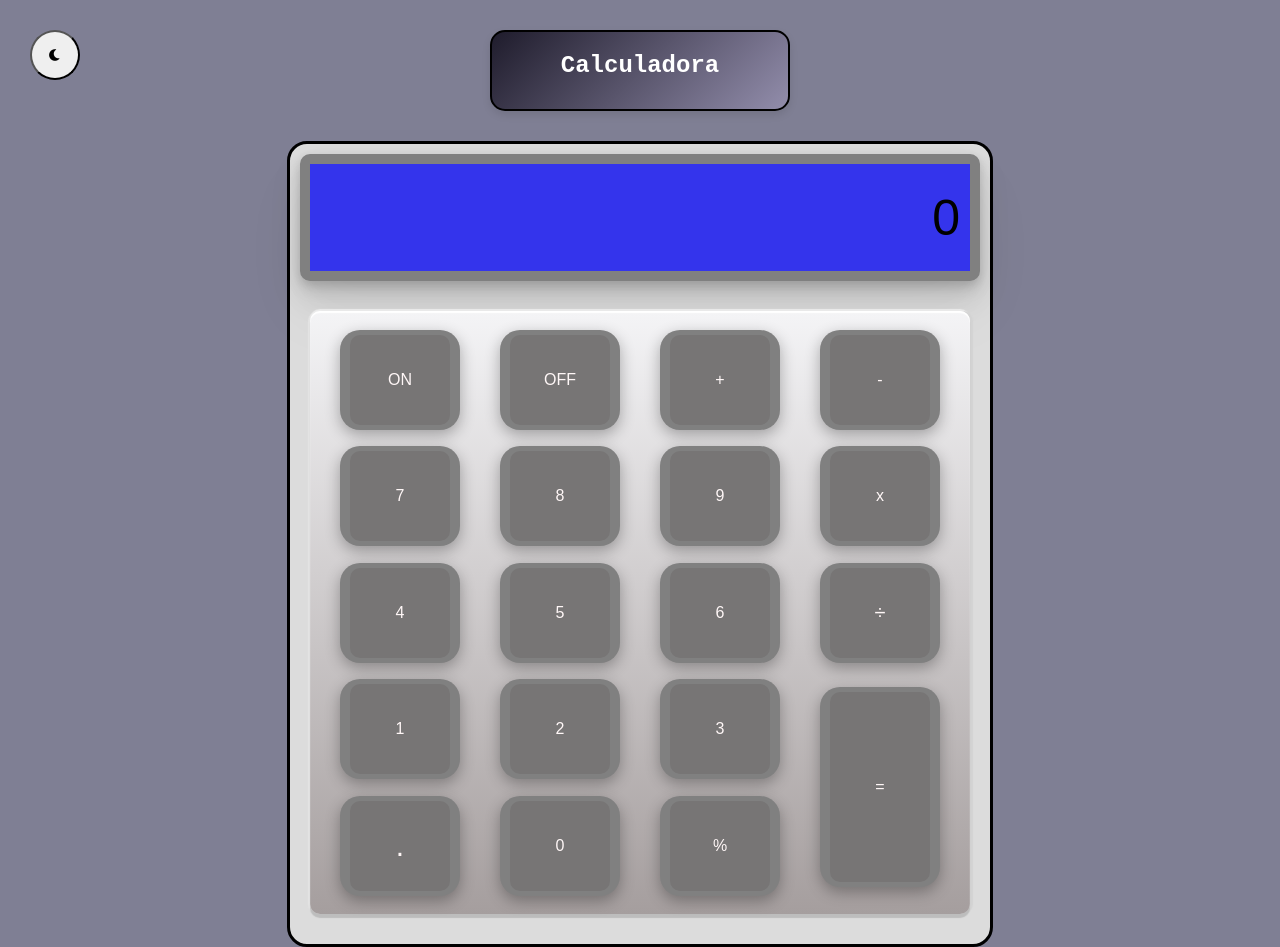
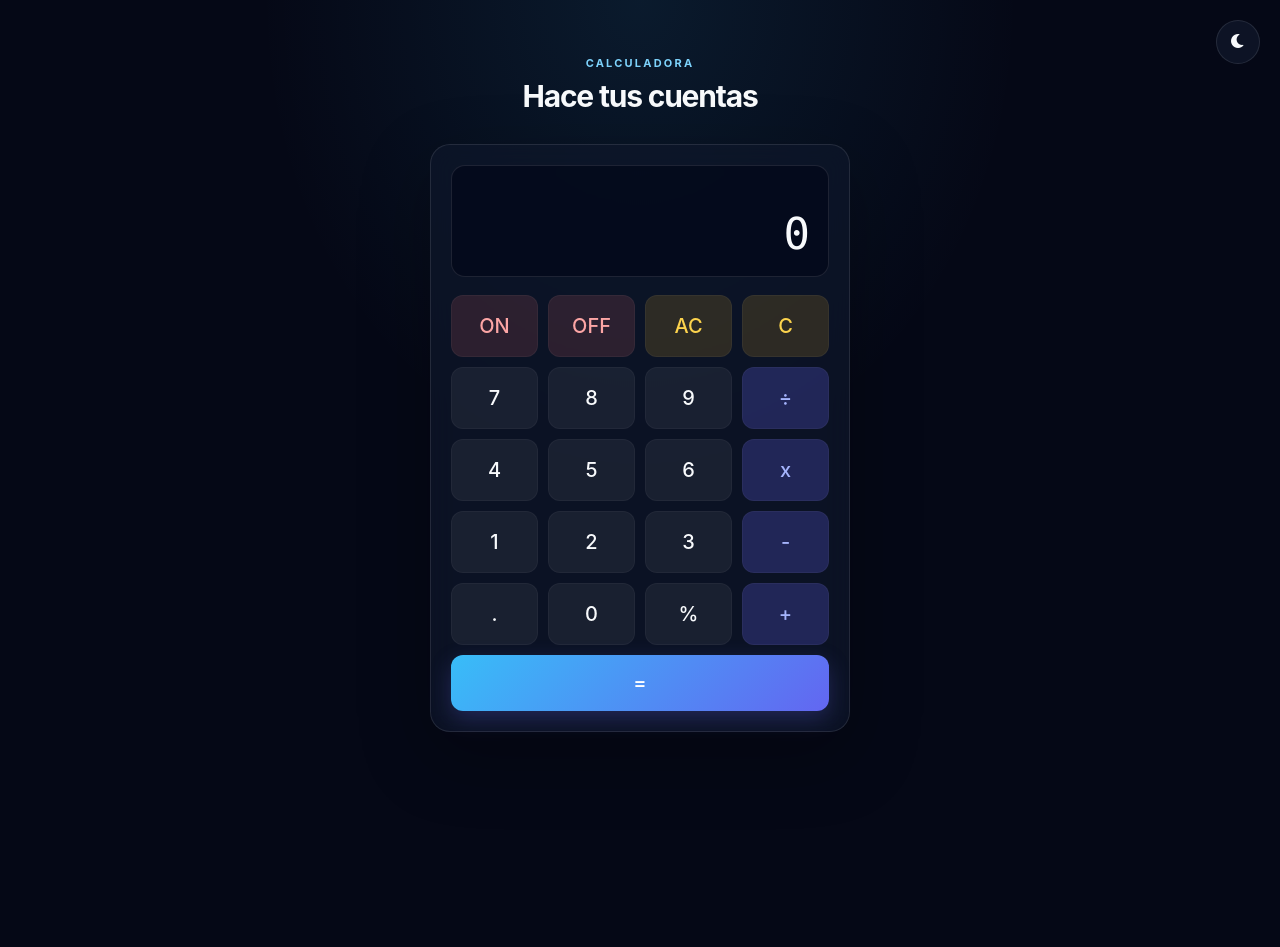
Before and after one commit to SantiGarcia-1/calculadora-web, a plain HTML site: page index.html in a window 1280 px wide. After the commit the page ends 800 px from the top, so only its background shows below. Drawn offline with Linux system fonts and the light colour scheme.

Commit message:
fix calculadora

```diff
--- a/index.html
+++ b/index.html
@@ -3,10 +3,9 @@
   <head>
     <meta charset="utf-8" />
     <meta name="viewport" content="width=device-width, initial-scale=1.0" />
+    <meta name="theme-color" content="#050816" />
     <title>Calculadora</title>
-
     <link rel="stylesheet" href="style.css" />
-
     <link
       rel="stylesheet"
       href="https://cdnjs.cloudflare.com/ajax/libs/font-awesome/6.0.0-beta3/css/all.min.css"
@@ -15,27 +14,29 @@
   <body>
     <header>
       <div class="title">
-        <h1>Calculadora</h1>
+        <p class="eyebrow">CALCULADORA</p>
+        <h1>Hace tus cuentas</h1>
       </div>
     </header>
 
     <main>
-      <section class="calculadora">
-        <div class="display">
+      <section class="calculadora" aria-label="Calculadora">
+        <div class="display" aria-live="polite">
+          <span class="expression" aria-label="Operación en curso"></span>
           <span class="content">0</span>
         </div>
         <div class="buttons">
-          <div class="button" id="on">
+          <div class="button utility" id="on">
             <div class="key" data-sound="click1">ON</div>
           </div>
-          <div class="button" id="off">
+          <div class="button utility" id="off">
             <div class="key" data-sound="click1">OFF</div>
           </div>
-          <div class="button" id="suma">
-            <div class="key" data-sound="click1">+</div>
+          <div class="button utility clear" id="ac">
+            <div class="key" data-sound="click1">AC</div>
           </div>
-          <div class="button" id="resta">
-            <div class="key" data-sound="click1">-</div>
+          <div class="button utility clear" id="c">
+            <div class="key" data-sound="click1">C</div>
           </div>
           <div class="button" id="siete">
             <div class="key" data-sound="click1">7</div>
@@ -46,8 +47,8 @@
           <div class="button" id="nueve">
             <div class="key" data-sound="click1">9</div>
           </div>
-          <div class="button" id="multiplicado">
-            <div class="key" data-sound="click1">x</div>
+          <div class="button operator" id="dividido">
+            <div class="key" data-sound="click1">÷</div>
           </div>
           <div class="button" id="cuatro">
             <div class="key" data-sound="click1">4</div>
@@ -58,8 +59,8 @@
           <div class="button" id="seis">
             <div class="key" data-sound="click1">6</div>
           </div>
-          <div class="button" id="dividido">
-            <div class="key" data-sound="click1">÷</div>
+          <div class="button operator" id="multiplicado">
+            <div class="key" data-sound="click1">x</div>
           </div>
           <div class="button" id="uno">
             <div class="key" data-sound="click1">1</div>
@@ -70,8 +71,8 @@
           <div class="button" id="tres">
             <div class="key" data-sound="click1">3</div>
           </div>
-          <div class="button" id="igual">
-            <div class="key" data-sound="click1">=</div>
+          <div class="button operator" id="resta">
+            <div class="key" data-sound="click1">-</div>
           </div>
           <div class="button" id="punto">
             <div class="key" data-sound="click1">.</div>
@@ -82,18 +83,23 @@
           <div class="button" id="porcentaje">
             <div class="key" data-sound="click1">%</div>
           </div>
+          <div class="button operator" id="suma">
+            <div class="key" data-sound="click1">+</div>
+          </div>
+          <div class="button equals" id="igual">
+            <div class="key" data-sound="click1">=</div>
+          </div>
         </div>
       </section>
     </main>
+
     <div class="containerdarkmode">
-      <button type="button" name="button" id="darkmode">
-        <i class="fas fa-moon"></i>
+      <button type="button" id="darkmode" aria-label="Cambiar modo de color">
+        <i class="fas fa-moon" aria-hidden="true"></i>
       </button>
     </div>
 
-    <footer></footer>
-
-    <audio src="click_sound.wav" id="click1"></audio>
+    <audio src="click_sound.wav" id="click1" preload="auto"></audio>
 
     <script src="efectoDeSonidoTeclas.js"></script>
     <script src="funciones.js"></script>
--- a/style.css
+++ b/style.css
@@ -1,165 +1,279 @@
+:root {
+  color-scheme: dark;
+  font-family: Inter, "Segoe UI", Arial, sans-serif;
+  background: #050816;
+  color: #f8fafc;
+  --page-bg: #050816;
+  --panel-bg: rgba(15, 23, 42, 0.72);
+  --panel-border: rgba(255, 255, 255, 0.1);
+  --button-bg: rgba(255, 255, 255, 0.06);
+  --button-text: #f8fafc;
+  --muted: #94a3b8;
+  --display-bg: rgba(2, 6, 23, 0.62);
+  --utility-bg: rgba(248, 113, 113, 0.14);
+  --utility-text: #fca5a5;
+  --clear-bg: rgba(251, 191, 36, 0.14);
+  --clear-text: #fcd34d;
+  --operator-bg: rgba(99, 102, 241, 0.25);
+  --operator-text: #a5b4fc;
+  --toggle-bg: rgba(15, 23, 42, 0.8);
+}
+
+* {
+  box-sizing: border-box;
+}
+
 body {
-  font-family: "Arial", sans-serif;
-  background-color: #7f7f94;
-  transition: 0.5s;
-  height: 100vh;
+  min-height: 100vh;
   margin: 0;
+  padding: 48px 20px;
+  display: flex;
+  flex-direction: column;
+  align-items: center;
+  background-color: var(--page-bg);
+  background-image: radial-gradient(
+    ellipse at 50% 0%,
+    rgba(56, 189, 248, 0.1),
+    transparent 42%
+  );
+  color: #f8fafc;
+  transition: background-color 0.35s ease, color 0.35s ease;
 }
 
 body.dark {
-  background-color: #0e0929;
-  transition: 0.5s;
+  color-scheme: light;
+  --page-bg: #eef2ff;
+  --panel-bg: rgba(255, 255, 255, 0.78);
+  --panel-border: rgba(15, 23, 42, 0.1);
+  --button-bg: rgba(148, 163, 184, 0.14);
+  --button-text: #1e293b;
+  --muted: #64748b;
+  --display-bg: rgba(241, 245, 249, 0.88);
+  --utility-bg: rgba(248, 113, 113, 0.12);
+  --utility-text: #dc2626;
+  --clear-bg: rgba(251, 191, 36, 0.2);
+  --clear-text: #b45309;
+  --operator-bg: rgba(99, 102, 241, 0.13);
+  --operator-text: #4f46e5;
+  --toggle-bg: rgba(255, 255, 255, 0.8);
+  background-color: var(--page-bg);
+  background-image: radial-gradient(
+    ellipse at 50% 0%,
+    rgba(99, 102, 241, 0.12),
+    transparent 42%
+  );
+  color: #1e293b;
 }
 
 header {
-  display: flex;
-  justify-content: center;
-  flex-direction: row;
+  width: min(100%, 440px);
+  margin-bottom: 22px;
+  text-align: center;
+}
+
+.title {
+  padding: 8px 0;
+}
+
+.eyebrow {
+  margin: 0 0 8px;
+  color: #7dd3fc;
+  font-size: 11px;
+  font-weight: 700;
+  letter-spacing: 0.2em;
 }
 
 h1 {
-  color: #ffffff;
-  font-size: 24px;
-  font-family: "Courier New", Courier, monospace;
-  margin: 0 0 10px;
-}
-
-.title {
-  border: solid rgb(0, 0, 0) 2px;
-  background: linear-gradient(135deg, #1f1c2c, #928dab);
-  border-radius: 15px;
-  box-shadow: 0 4px 8px rgba(0, 0, 0, 0.1);
-  width: 300px;
-  padding: 20px;
-  text-align: center;
-  box-sizing: border-box;
-  margin-bottom: 30px;
-  margin-top: 30px;
+  margin: 0;
+  font-size: clamp(24px, 5vw, 30px);
+  font-weight: 650;
+  letter-spacing: -0.04em;
 }
 
 main {
   display: flex;
   justify-content: center;
-  box-sizing: border-box;
+  width: 100%;
 }
 
 .calculadora {
-  border: solid 3px;
+  width: min(100%, 420px);
+  padding: 20px;
+  border: 1px solid var(--panel-border);
   border-radius: 20px;
-  height: 800px;
-  width: 700px;
-  background-color: gainsboro;
-  display: flex;
-  flex-direction: column;
-  text-align: center;
+  background: var(--panel-bg);
+  box-shadow: 0 24px 70px rgba(0, 0, 0, 0.28);
+  -webkit-backdrop-filter: blur(12px);
+  backdrop-filter: blur(12px);
+  transition: background-color 0.35s ease, border-color 0.35s ease;
 }
 
 .display {
+  min-width: 0;
+  min-height: 112px;
+  margin-bottom: 18px;
+  padding: 16px 18px;
   display: flex;
-  align-items: center;
+  flex-direction: column;
+  align-items: flex-end;
   justify-content: flex-end;
-  font-size: 50px;
-  border: solid grey 10px;
-  height: 120px;
-  padding: 10px;
-  border-radius: 10px;
-  background-color: rgb(52, 52, 236);
-  margin-inline: 10px;
-  margin-top: 10px;
-  box-shadow: 0 4px 8px rgba(0, 0, 0, 0.1), 0 8px 16px rgba(0, 0, 0, 0.1),
-    0 16px 32px rgba(0, 0, 0, 0.1), 0 32px 64px rgba(0, 0, 0, 0.05);
+  gap: 8px;
   overflow: hidden;
+  border: 1px solid var(--panel-border);
+  border-radius: 14px;
+  background: var(--display-bg);
+  text-align: right;
+  transition: background-color 0.25s ease;
+}
+
+.expression {
+  width: 100%;
+  min-height: 17px;
+  overflow: hidden;
+  color: var(--muted);
+  font-family: "SFMono-Regular", Consolas, "Liberation Mono", monospace;
+  font-size: 13px;
+  text-overflow: ellipsis;
+  white-space: nowrap;
+}
+
+.content {
+  display: block;
+  width: 100%;
+  overflow: hidden;
+  color: var(--button-text);
+  font-family: "SFMono-Regular", Consolas, "Liberation Mono", monospace;
+  font-size: clamp(30px, 9vw, 44px);
+  font-variant-numeric: tabular-nums;
+  line-height: 1.15;
+  text-overflow: clip;
+  white-space: nowrap;
 }
 
 .buttons {
   display: grid;
-  grid-template-columns: repeat(4, 1fr);
-  padding: 10px;
-  border: #cccccc;
-  background: linear-gradient(to bottom, #f4f4f6, #a59e9e);
-  margin-block: 30px;
-  height: 100dvh;
-  border-radius: 10px;
-  margin-inline: 20px;
-  box-shadow: 0 4px 1px #bdbdbd, 3px 0 1px #d3d3d3, 0 -2px 1px #ececec,
-    -2px 0 1px #e4e4e4, 0 2px 1px #fff inset;
+  grid-template-columns: repeat(4, minmax(0, 1fr));
+  gap: 10px;
+}
+
+.button {
+  min-width: 0;
+  height: 62px;
+  border: 1px solid rgba(255, 255, 255, 0.04);
+  border-radius: 12px;
+  background: var(--button-bg);
+  color: var(--button-text);
+  cursor: pointer;
+  user-select: none;
+  transition:
+    transform 0.16s ease,
+    background-color 0.2s ease,
+    box-shadow 0.2s ease;
+}
+
+.button:hover {
+  transform: translateY(-2px);
+  background-color: rgba(255, 255, 255, 0.12);
+  box-shadow: 0 8px 18px rgba(0, 0, 0, 0.16);
+}
+
+.button:active {
+  transform: scale(0.95);
+}
+
+.key {
+  display: flex;
+  width: 100%;
+  height: 100%;
+  align-items: center;
+  justify-content: center;
+  color: inherit;
+  font-size: 20px;
+  font-weight: 550;
+}
+
+.utility {
+  background: var(--utility-bg);
+  color: var(--utility-text);
+}
+
+.clear {
+  background: var(--clear-bg);
+  color: var(--clear-text);
+}
+
+.operator {
+  background: var(--operator-bg);
+  color: var(--operator-text);
+}
+
+.equals {
+  grid-column: span 4;
+  height: 56px;
+  border: 0;
+  background: linear-gradient(135deg, #38bdf8, #6366f1);
+  color: #fff;
+  box-shadow: 0 8px 22px rgba(99, 102, 241, 0.25);
+}
+
+.equals:hover {
+  background: linear-gradient(135deg, #7dd3fc, #818cf8);
+}
+
+.display.off {
+  background: #020617;
+}
+
+.display.off .content,
+.display.off .expression {
+  visibility: hidden;
+}
+
+.containerdarkmode {
+  position: fixed;
+  top: 20px;
+  right: 20px;
+}
+
+#darkmode {
+  width: 44px;
+  height: 44px;
+  border: 1px solid var(--panel-border);
+  border-radius: 50%;
+  background: var(--toggle-bg);
+  color: var(--button-text);
+  cursor: pointer;
+  font-size: 16px;
+  transition: transform 0.2s ease, background-color 0.3s ease;
+}
+
+#darkmode:hover {
+  transform: rotate(-12deg);
+}
+
+@media (max-width: 420px) {
+  body {
+    padding: 68px 14px 28px;
+  }
+
+  .calculadora {
+    padding: 16px;
+  }
 
   .button {
-    border: none;
-    padding: 5px 10px;
-    position: relative;
-    border-radius: 20px;
-    margin: auto;
-    width: 100px;
-    height: 90px;
-    background-color: grey;
-    box-shadow: 0 5px 15px rgba(0, 0, 0, 0.3); /* Sombra externa */
-    transition: transform 0.3s ease, box-shadow 0.3s ease;
+    height: 58px;
   }
 
-  .button:hover {
-    box-shadow: 0 8px 20px rgba(0, 0, 0, 0.5); /* Aumenta la sombra en el hover */
-    transform: translateY(-2px); /* Levanta el botón ligeramente */
-    cursor: pointer;
-  }
-
-  .button:active {
-    transform: translateY(1px);
-    box-shadow: 0 3px 10px rgba(0, 0, 0, 0.3);
+  .equals {
+    height: 54px;
   }
 }
 
-.key {
-  position: relative;
-  border-radius: 10px;
-  width: 100%;
-  height: 100%;
-  background-color: #777575;
-  color: rgb(255, 247, 247);
-  display: flex;
-  justify-content: center;
-  align-items: center;
+@media (prefers-reduced-motion: reduce) {
+  *,
+  *::before,
+  *::after {
+    scroll-behavior: auto !important;
+    transition-duration: 0.01ms !important;
+  }
 }
-
-.button:nth-child(16) {
-  grid-column-start: 4;
-  grid-column-end: 5;
-  grid-row-start: 4;
-  grid-row-end: 6;
-  height: 190px;
-}
-
-.button:nth-child(17) {
-  font-size: 30px;
-}
-
-.display.off {
-  background-color: black;
-}
-
-.containerdarkmode {
-  position: absolute;
-  top: 30px;
-  left: 30px;
-}
-
-#darkmode {
-  border-radius: 50px;
-  width: 50px;
-  height: 50px;
-  cursor: pointer;
-  margin-right: 30px;
-}
-
-button.darkbutton {
-  background-color: transparent;
-  border: none;
-  cursor: pointer;
-  padding: 10px;
-  font-size: 24px;
-  color: #333;
-}
-
-#dividido {
-  font-size: 20px;
-}
```
Also changed, not shown: funciones.js (+66 -4 lines).
